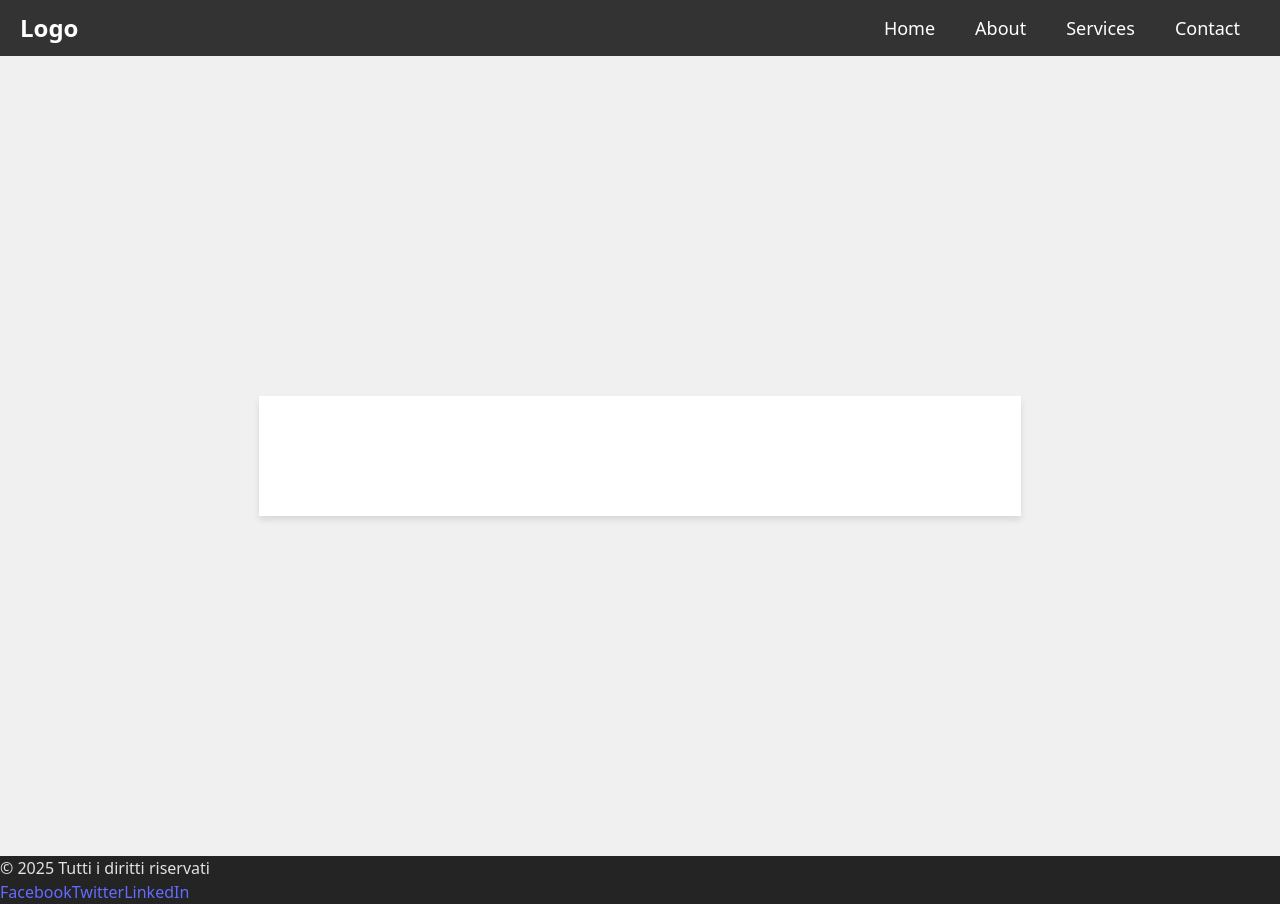
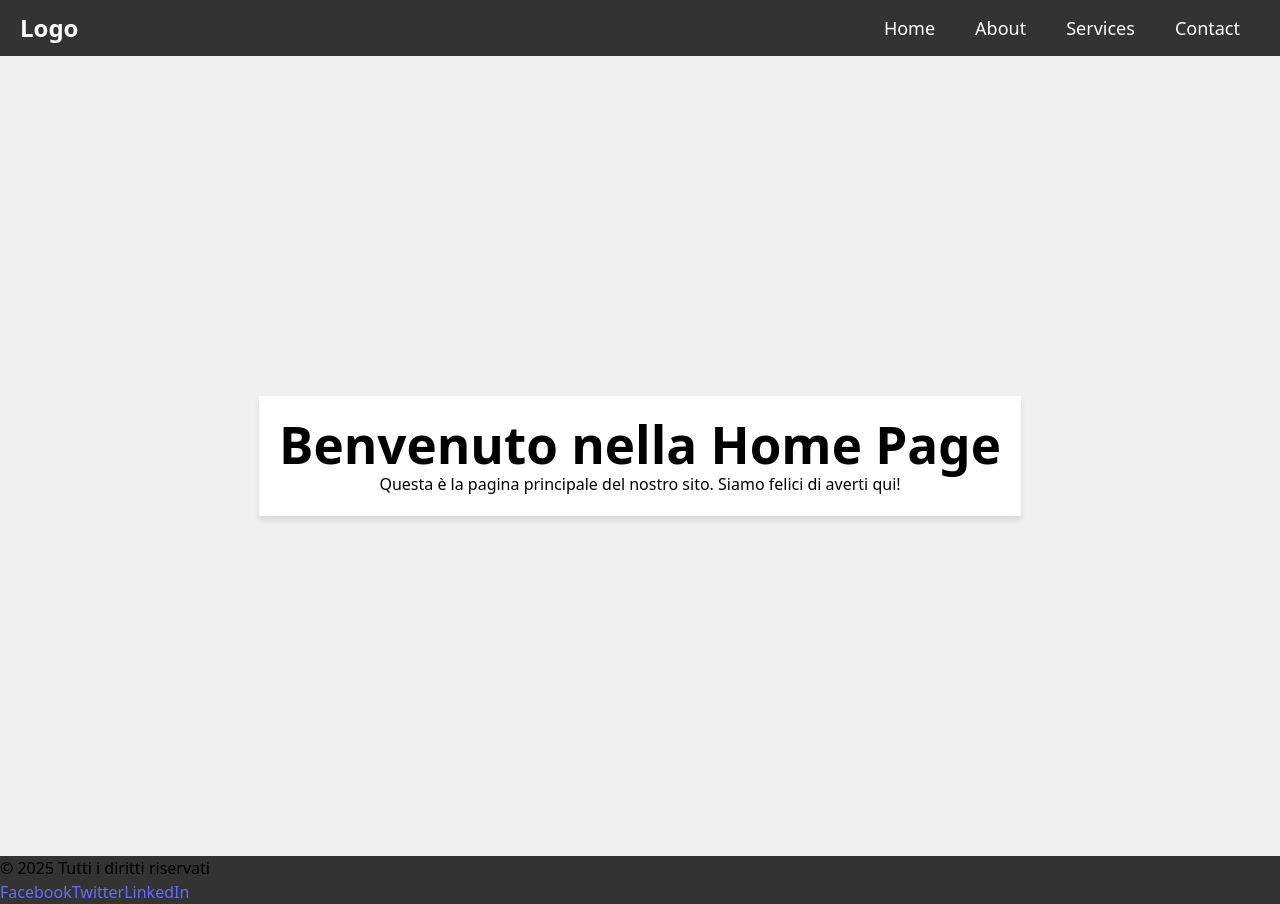
Before and after one commit to walidelati/React-Project, a React (Vite) app: page / in a window 1280 px wide. Built offline with nearby package versions, Linux system fonts and the light colour scheme.

Commit message:
text body color

```diff
--- a/src/index.css
+++ b/src/index.css
@@ -12,7 +12,7 @@
   font-weight: 400;
 
   color-scheme: light dark;
-  color: rgba(255, 255, 255, 0.87);
+  color: rgb(0, 0, 0);
   background-color: #242424;
 
   font-synthesis: none;
@@ -39,8 +39,8 @@ body {
   display: flex;
   flex-direction: column; /* Modifica per una disposizione verticale */
   min-height: 100vh; /* Imposta l'altezza minima del body al 100% della finestra */
-  background-color: #242424; /* Colore di sfondo di base */
-  color: rgba(255, 255, 255, 0.87);
+  background-color: #333; /* Colore di sfondo di base */
+  color: rgb(0, 0, 0);
 }
 
 /* Tipografia di base */
@@ -57,7 +57,7 @@ button {
   font-size: 1em;
   font-weight: 500;
   font-family: inherit;
-  background-color: #1a1a1a;
+  background-color: #000000;
   cursor: pointer;
   transition: border-color 0.25s;
 }
@@ -94,7 +94,7 @@ button:focus-visible {
 }
 
 .navbar .nav-links a {
-  color: white;
+  color: rgb(255, 255, 255);
   text-decoration: none;
   font-size: 18px;
 }
@@ -108,7 +108,7 @@ button:focus-visible {
 .navbar .hamburger .bar {
   width: 25px;
   height: 3px;
-  background-color: white;
+  background-color: rgb(255, 255, 255);
   margin: 5px;
 }
 
@@ -186,7 +186,7 @@ form textarea {
 form button {
   padding: 10px 20px;
   background-color: #333;
-  color: white;
+  color: rgb(255, 255, 255);
   font-size: 16px;
   border: none;
   cursor: pointer;
```
